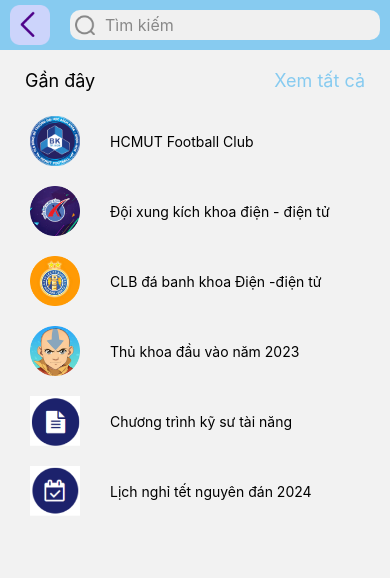
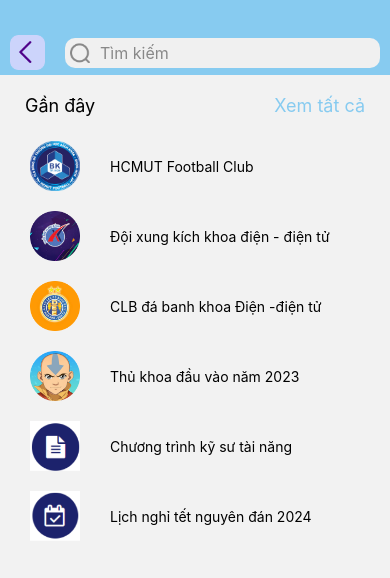
Before and after one commit to hung1306/bk-insignt, a React Native app: screen /Search in a window 390 px wide. Shown: the top 578 px of the page. Built offline with nearby package versions, Linux system fonts and the light colour scheme; what @ui-kitten/components would draw is missing.

Commit message:
update ui search

```diff
--- a/src/screens/SearchScreen/InfoSearchScreen.js
+++ b/src/screens/SearchScreen/InfoSearchScreen.js
@@ -1,5 +1,6 @@
 import { StyleSheet, View, Text, Image, Pressable, ScrollView } from "react-native";
 import { useNavigation } from '@react-navigation/native';
+import { BottomNavigation } from "@ui-kitten/components";
 
 export const InfoSearchScreen = () => {
     const navigation = useNavigation();
@@ -150,13 +151,13 @@ export const InfoSearchScreen = () => {
                         style={styles.iconno1}
                     />
                 </Pressable>
-                <Pressable onPress={() => { }}>
+                <Pressable onPress={() => navigation.navigate("Calendar")}>
                     <Image
                         source={require("../../../assets/Home/vector2.png")}
                         style={styles.iconno2}
                     />
                 </Pressable>
-                <Pressable onPress={() => { }}>
+                <Pressable onPress={() => navigation.navigate("Map")}>
                     <Image
                         source={require("../../../assets/Home/vector3.png")}
                         style={styles.iconno3}
@@ -169,6 +170,7 @@ export const InfoSearchScreen = () => {
                     />
                 </Pressable>
             </View>
+            {/* <BottomNavigation /> */}
         </View>
     )
 }
@@ -177,6 +179,7 @@ const styles = StyleSheet.create({
     flexDirection: 'row',
     justifyContent: 'space-between',
     padding: 10,
+    // marginTop: 20,
   },
   column: {
     flex: 1,
@@ -193,13 +196,14 @@ const styles = StyleSheet.create({
         flexDirection: 'row',
         alignItems: 'center',
         //justifyContent: 'center',
-        paddingTop: 10,
+        marginTop: 30,
         paddingLeft: 10,
+        marginTop:20,
         //padding: 10,
     },
     backIcon: {
-        width: 40,
-        height: 40,
+        width: 35,
+        height: 35,
         marginRight: 20,
     },
     headerText: {
--- a/src/screens/SearchScreen/InfoSearchScreen2.js
+++ b/src/screens/SearchScreen/InfoSearchScreen2.js
@@ -150,13 +150,13 @@ export const InfoSearchScreen2 = () => {
                         style={styles.iconno1}
                     />
                 </Pressable>
-                <Pressable onPress={() => { }}>
+                <Pressable onPress={() => navigation.navigate("Calendar")}>
                     <Image
                         source={require("../../../assets/Home/vector2.png")}
                         style={styles.iconno2}
                     />
                 </Pressable>
-                <Pressable onPress={() => { }}>
+                <Pressable onPress={() => navigation.navigate("Map")}>
                     <Image
                         source={require("../../../assets/Home/vector3.png")}
                         style={styles.iconno3}
@@ -195,7 +195,7 @@ const styles = StyleSheet.create({
         //justifyContent: 'center',
         paddingTop: 10,
         paddingLeft: 10,
-        //padding: 10,
+        marginTop: 20,
     },
     backIcon: {
         width: 40,
--- a/src/screens/SearchScreen/InfoSearchScreen3.js
+++ b/src/screens/SearchScreen/InfoSearchScreen3.js
@@ -1,5 +1,12 @@
-import { StyleSheet, View, Text, Image, Pressable, ScrollView } from "react-native";
-import { useNavigation } from '@react-navigation/native';
+import {
+  StyleSheet,
+  View,
+  Text,
+  Image,
+  Pressable,
+  ScrollView,
+} from "react-native";
+import { useNavigation } from "@react-navigation/native";
 
 export const InfoSearchScreen3 = () => {
   const navigation = useNavigation();
@@ -19,9 +26,12 @@ export const InfoSearchScreen3 = () => {
   return (
     <View style={[styles.profilepage]}>
       <View style={styles.Headercontainer}>
-                <Pressable style={[styles.backIconCon]} onPress={() => navigation.navigate('Search')}>
+        <Pressable
+          style={[styles.backIconCon]}
+          onPress={() => navigation.navigate("Search")}
+        >
           <Image
-                        source={require('../../../assets/Profile1/frame-18.png')}
+            source={require("../../../assets/Profile1/frame-18.png")}
             style={styles.backIcon}
           />
         </Pressable>
@@ -32,12 +42,12 @@ export const InfoSearchScreen3 = () => {
       <View>
         <Text style={styles.hcmutFootballClub1}>CLB đá banh khoa Điện</Text>
         <Image
-                source={require('../../../assets/Search/background3.png')}
+          source={require("../../../assets/Search/background3.png")}
           resizeMode="cover"
           style={styles.image53Icon}
         />
         <Image
-                source={require('../../../assets/Search/dabanhddt.png')}
+          source={require("../../../assets/Search/dabanhddt.png")}
           style={styles.image52Icon}
           resizeMode="cover"
         />
@@ -77,92 +87,97 @@ export const InfoSearchScreen3 = () => {
       </View>
       <View style={styles.settingsContainer}>
         <Text style={styles.chiTit}>Chi tiết</Text>
-                <ScrollView contentContainerStyle={styles.settingsList}
+        <ScrollView
+          contentContainerStyle={styles.settingsList}
           showsVerticalScrollIndicator={false}
-                showsHorizontalScrollIndicator={false}>
-
+          showsHorizontalScrollIndicator={false}
+        >
           <View style={styles.settingItem}>
             <Image
               resizeMode="cover"
-                                source={require('../../../assets/Search/vector1.png')} // Replace with the path or URL of your setting icon
+              source={require("../../../assets/Search/vector1.png")} // Replace with the path or URL of your setting icon
               style={styles.settingIcon}
             />
             <View style={styles.text2Con}>
-
-                        <Text style={styles.settingText2}>Trang - CLB đá banh khoa điện</Text>
+              <Text style={styles.settingText2}>
+                Trang - CLB đá banh khoa điện
+              </Text>
             </View>
-
           </View>
-                    <View  />
+          <View />
           <View style={styles.settingItem}>
             <Image
               resizeMode="cover"
-                                source={require('../../../assets/Search/vector2.png')} // Replace with the path or URL of your setting icon
+              source={require("../../../assets/Search/vector2.png")} // Replace with the path or URL of your setting icon
               style={styles.settingIcon}
             />
             <View style={styles.text2Con}>
-                        <Text style={[styles.settingText2, { color: '#0077cc' }]}>028 368 7256</Text>
+              <Text style={[styles.settingText2, { color: "#0077cc" }]}>
+                028 368 7256
+              </Text>
             </View>
-
           </View>
-                    <View  />
+          <View />
           <View style={styles.settingItem}>
             <Image
               resizeMode="cover"
-                                source={require('../../../assets/Search/vector3.png')} // Replace with the path or URL of your setting icon
+              source={require("../../../assets/Search/vector3.png")} // Replace with the path or URL of your setting icon
               style={styles.settingIcon}
             />
             <View style={styles.text2Con}>
-                        <Text style={[styles.settingText2, { color: '#0077cc' }]}>ctctsv@hcmut.edu.vn</Text>
+              <Text style={[styles.settingText2, { color: "#0077cc" }]}>
+                ctctsv@hcmut.edu.vn
+              </Text>
             </View>
-
           </View>
-                    <View  />
+          <View />
           <View style={styles.settingItem}>
             <Image
               resizeMode="cover"
-                                source={require('../../../assets/Search/vector4.png')} // Replace with the path or URL of your setting icon
+              source={require("../../../assets/Search/vector4.png")} // Replace with the path or URL of your setting icon
               style={styles.settingIcon}
             />
             <View style={styles.text2Con}>
-                        <Text style={[styles.settingText2, { color: '#008000' }]}>Luôn mở cửa</Text>
+              <Text style={[styles.settingText2, { color: "#008000" }]}>
+                Luôn mở cửa
+              </Text>
             </View>
-
           </View>
-                    <View  />
+          <View />
           <View style={styles.settingItem}>
             <Image
               resizeMode="cover"
-                                source={require('../../../assets/Search/vector5.png')} // Replace with the path or URL of your setting icon
+              source={require("../../../assets/Search/vector5.png")} // Replace with the path or URL of your setting icon
               style={styles.settingIcon}
             />
             <View style={styles.text2Con}>
-                        <Text style={[styles.settingText2, { color: '#0077cc' }]}>dabanhhcmut.edu.vn</Text>
+              <Text style={[styles.settingText2, { color: "#0077cc" }]}>
+                dabanhhcmut.edu.vn
+              </Text>
             </View>
-
           </View>
         </ScrollView>
       </View>
       <View style={styles.container}>
-                <Pressable onPress={() => navigation.navigate('Home')}>
+        <Pressable onPress={() => navigation.navigate("Home")}>
           <Image
             source={require("../../../assets/Home/vector1.png")}
             style={styles.iconno1}
           />
         </Pressable>
-                <Pressable onPress={() => { }}>
+        <Pressable onPress={() => navigation.navigate("Calendar")}>
           <Image
             source={require("../../../assets/Home/vector2.png")}
             style={styles.iconno2}
           />
         </Pressable>
-                <Pressable onPress={() => { }}>
+        <Pressable onPress={() => navigation.navigate("Map")}>
           <Image
             source={require("../../../assets/Home/vector3.png")}
             style={styles.iconno3}
           />
         </Pressable>
-                <Pressable onPress={() => navigation.navigate('Profile')}>
+        <Pressable onPress={() => navigation.navigate("Profile")}>
           <Image
             source={require("../../../assets/Home/union1.png")}
             style={styles.iconno3}
@@ -170,18 +185,18 @@ export const InfoSearchScreen3 = () => {
         </Pressable>
       </View>
     </View>
-    )
-}
+  );
+};
 const styles = StyleSheet.create({
   itemContainer: {
-    flexDirection: 'row',
-    justifyContent: 'space-between',
+    flexDirection: "row",
+    justifyContent: "space-between",
     padding: 10,
   },
   column: {
     flex: 1,
-    justifyContent: 'center',
-    alignItems: 'center',
+    justifyContent: "center",
+    alignItems: "center",
   },
   profilepage: {
     backgroundColor: "#87cbf0",
@@ -190,32 +205,32 @@ const styles = StyleSheet.create({
     width: "100%",
   },
   Headercontainer: {
-        flexDirection: 'row',
-        alignItems: 'center',
+    flexDirection: "row",
+    alignItems: "center",
     //justifyContent: 'center',
     paddingTop: 10,
     paddingLeft: 10,
     //padding: 10,
+    marginTop:20,
   },
   backIcon: {
-        width: 40,
-        height: 40,
+    width: 35,
+    height: 35,
     marginRight: 20,
   },
   headerText: {
     fontSize: 20,
-
   },
   container: {
-        position: 'absolute',
+    position: "absolute",
     bottom: 5,
-        flexDirection: 'row',
-        justifyContent: 'space-around',
-        alignItems: 'center',
-        backgroundColor: 'white',
+    flexDirection: "row",
+    justifyContent: "space-around",
+    alignItems: "center",
+    backgroundColor: "white",
     height: 60,
     paddingHorizontal: 20,
-        width: '100%',
+    width: "100%",
     borderRadius: 20,
   },
   icon: {
@@ -235,24 +250,19 @@ const styles = StyleSheet.create({
     height: 29,
   },
   settingsContainer: {
-        top:330,
-        backgroundColor: '#fff',
-
-
-
+    top: 330,
+    backgroundColor: "#fff",
   },
-    settingsList: {
-
-    },
+  settingsList: {},
   settingItem: {
-        flexDirection: 'row',
-        alignItems: 'center',
-        justifyContent: 'space-between',
+    flexDirection: "row",
+    alignItems: "center",
+    justifyContent: "space-between",
     marginBottom: 10,
   },
   separator: {
     borderBottomWidth: 1,
-        borderColor: '#ccc',
+    borderColor: "#ccc",
     marginTop: 3,
     marginBottom: 3,
   },
@@ -269,19 +279,16 @@ const styles = StyleSheet.create({
   },
   settingText2: {
     fontSize: 16,
-
   },
-    text2Con:{
+  text2Con: {
     width: 300,
-
-
   },
   chiTit: {
     fontSize: 20,
-      left:25,
+    left: 25,
   },
   image53Icon: {
-        top:10,
+    top: 10,
     left: -10,
     width: 444,
     height: 180,
@@ -295,15 +302,12 @@ const styles = StyleSheet.create({
     height: 170,
     borderRadius: 90,
     position: "absolute",
-
   },
   image55Icon: {
-        left:45,
-
+    left: 45,
   },
   image56Icon: {
     left: 95,
-
   },
   image57Icon: {
     left: 144,
@@ -322,20 +326,20 @@ const styles = StyleSheet.create({
   iconLayout1: {
     height: 60,
     width: 60,
-        top:310,
+    top: 310,
     position: "absolute",
   },
   iconLayout2: {
     height: 65,
     width: 65,
-        top:310,
+    top: 310,
     position: "absolute",
   },
   iconLayout: {
     borderRadius: 90,
     height: 60,
     width: 60,
-        top:310,
+    top: 310,
 
     position: "absolute",
   },
@@ -346,14 +350,14 @@ const styles = StyleSheet.create({
     textAlign: "center",
     width: 274,
     height: 48,
-        fontSize:22,
+    fontSize: 22,
     position: "absolute",
   },
   overlayText: {
-        left:293,
+    left: 293,
     top: 315,
-        fontSize:22,
+    fontSize: 22,
     padding: 10,
     // Khoảng cách giữa văn bản và mép hình ảnh
-      }
-})
+  },
+});
--- a/src/screens/SearchScreen/SearchScreen.js
+++ b/src/screens/SearchScreen/SearchScreen.js
@@ -1,48 +1,86 @@
-import { StyleSheet, View, Text, Image,  TextInput,Pressable,FlatList,TouchableOpacity } from "react-native";
-import { useNavigation } from '@react-navigation/native';
-import { fontFamily, Color, FontSize, Border, Padding } from "../../../GlobalStyles";
+import {
+  StyleSheet,
+  View,
+  Text,
+  Image,
+  TextInput,
+  Pressable,
+  FlatList,
+  TouchableOpacity,
+} from "react-native";
+import { useNavigation } from "@react-navigation/native";
+import {
+  fontFamily,
+  Color,
+  FontSize,
+  Border,
+  Padding,
+} from "../../../GlobalStyles";
 import React, { useState } from "react";
-import { NavigationContainer } from '@react-navigation/native';
-import { createStackNavigator } from '@react-navigation/stack';
+import { NavigationContainer } from "@react-navigation/native";
+import { createStackNavigator } from "@react-navigation/stack";
 const data = [
-  { id: '1', text: 'HCMUT Football Club', image1: require('../../../assets/Search/logo.png') },
-  { id: '2', text: 'Đội xung kích khoa điện - điện tử', image1: require('../../../assets/Search/dxkddt.png') },
-  { id: '3', text: 'CLB đá banh khoa Điện -điện tử', image1: require('../../../assets/Search/dabanhddt.png') },
-  { id: '4', text: 'Thủ khoa đầu vào năm 2023', image1: require('../../../assets/Search/thukhoa.png')},
-  { id: '5', text: 'Chương trình kỹ sư tài năng', image1: require('../../../assets/Search/kstn.png') },
-  { id: '6', text: 'Lịch nghỉ tết nguyên đán 2024', image1: require('../../../assets/Search/lichnghi.png') },
+  {
+    id: "1",
+    text: "HCMUT Football Club",
+    image1: require("../../../assets/Search/logo.png"),
+  },
+  {
+    id: "2",
+    text: "Đội xung kích khoa điện - điện tử",
+    image1: require("../../../assets/Search/dxkddt.png"),
+  },
+  {
+    id: "3",
+    text: "CLB đá banh khoa Điện -điện tử",
+    image1: require("../../../assets/Search/dabanhddt.png"),
+  },
+  {
+    id: "4",
+    text: "Thủ khoa đầu vào năm 2023",
+    image1: require("../../../assets/Search/thukhoa.png"),
+  },
+  {
+    id: "5",
+    text: "Chương trình kỹ sư tài năng",
+    image1: require("../../../assets/Search/kstn.png"),
+  },
+  {
+    id: "6",
+    text: "Lịch nghỉ tết nguyên đán 2024",
+    image1: require("../../../assets/Search/lichnghi.png"),
+  },
 ];
 const Stack = createStackNavigator();
 
 export const SearchScreen = () => {
   const navigation = useNavigation();
   const [searchKeyword, setSearchKeyword] = useState("");
-    const filteredData = data.filter(item =>
+  const filteredData = data.filter((item) =>
     item.text.toLowerCase().includes(searchKeyword.toLowerCase())
   );
-    const isSearching = searchKeyword !== '';
+  const isSearching = searchKeyword !== "";
   const displayedData = searchKeyword ? filteredData : data;
   const handleItemPress = (item) => {
-
-      if (item.id === '1') {
-        navigation.navigate('InfoSearch', { itemId: item.id });
-      } else if (item.id === '2') {
-        navigation.navigate('InfoSearch2', { itemId: item.id });
-      } else if (item.id === '3') {
-        navigation.navigate('InfoSearch3', { itemId: item.id });
+    if (item.id === "1") {
+      navigation.navigate("InfoSearch", { itemId: item.id });
+    } else if (item.id === "2") {
+      navigation.navigate("InfoSearch2", { itemId: item.id });
+    } else if (item.id === "3") {
+      navigation.navigate("InfoSearch3", { itemId: item.id });
     }
   };
 
-
   return (
-
     <View>
-           <View  style={styles.container}>
+      <View style={styles.container}>
         <View style={styles.headerContainer}>
-
-      <Pressable style={[styles.backIconCon]} onPress={() => navigation.navigate('Home')}>
+          <Pressable
+            style={[styles.backIconCon]}
+            onPress={() => navigation.navigate("Home")}
+          >
             <Image
-                        source={require('../../../assets/Profile1/frame-18.png')}
+              source={require("../../../assets/Profile1/frame-18.png")}
               style={styles.backIcon}
             />
           </Pressable>
@@ -50,7 +88,7 @@ export const SearchScreen = () => {
             <Image
               style={styles.searchIcon}
               resizeMode="cover"
-            source={require('../../../assets/Home/image-4.png')}
+              source={require("../../../assets/Home/image-4.png")}
             />
             <TextInput
               style={styles.searchInput}
@@ -60,26 +98,30 @@ export const SearchScreen = () => {
               onChangeText={setSearchKeyword}
             />
           </View>
-
-
         </View>
-
       </View>
       <View style={styles.actionButtonsContainer}>
-    <Pressable onPress={() => console.log('Pressed Gần đây')}>
+        <Pressable onPress={() => console.log("Pressed Gần đây")}>
           <Text style={styles.actionButton}>Gần đây</Text>
         </Pressable>
-        <Pressable onPress={() => console.log('Pressed Xem tất cả')}>
+        <Pressable onPress={() => console.log("Pressed Xem tất cả")}>
           <Text style={styles.action2Button}>Xem tất cả</Text>
         </Pressable>
       </View>
       {isSearching ? (
         <FlatList
           data={filteredData}
-          keyExtractor={item => item.id}
+          keyExtractor={(item) => item.id}
           renderItem={({ item }) => (
             <TouchableOpacity onPress={() => handleItemPress(item)}>
-              <View style={{ flexDirection: 'row', alignItems: 'center', marginVertical: 25,top:30 }}>
+              <View
+                style={{
+                  flexDirection: "row",
+                  alignItems: "center",
+                  marginVertical: 25,
+                  top: 30,
+                }}
+              >
                 <Image source={item.image1} style={styles.image1} />
                 <Text style={styles.itemText}>{item.text}</Text>
               </View>
@@ -88,9 +130,19 @@ export const SearchScreen = () => {
         />
       ) : (
         <View>
-          {data.map(item => (
-            <TouchableOpacity key={item.id} onPress={() => handleItemPress(item)}>
-              <View style={{ flexDirection: 'row', alignItems: 'center', marginVertical: 10,top:30 }}>
+          {data.map((item) => (
+            <TouchableOpacity
+              key={item.id}
+              onPress={() => handleItemPress(item)}
+            >
+              <View
+                style={{
+                  flexDirection: "row",
+                  alignItems: "center",
+                  marginVertical: 10,
+                  top: 30,
+                }}
+              >
                 <Image source={item.image1} style={styles.image1} />
                 <Text style={styles.itemText}>{item.text}</Text>
               </View>
@@ -98,35 +150,30 @@ export const SearchScreen = () => {
           ))}
         </View>
       )}
-
-
     </View>
-    )
-    console.log(displayedData);
-
-}
+  );
+  // console.log(displayedData);
+};
 const styles = StyleSheet.create({
-
   container: {
-
-        backgroundColor: '#87cbf0',
-
+    backgroundColor: "#87cbf0",
   },
   headerContainer: {
-        flexDirection: 'row',
-        alignItems: 'center',
+    flexDirection: "row",
+    alignItems: "center",
     paddingHorizontal: 10,
     paddingVertical: 5,
+    marginTop: 30,
   },
   backIcon: {
-        width: 40,
-        height: 40,
+    width: 35,
+    height: 35,
     marginRight: 20,
   },
   searchContainer: {
-        flexDirection: 'row',
-        alignItems: 'center',
-        backgroundColor: '#f0f0f0',
+    flexDirection: "row",
+    alignItems: "center",
+    backgroundColor: "#f0f0f0",
     borderRadius: 10,
     padding: 5,
     flex: 1,
@@ -135,12 +182,12 @@ const styles = StyleSheet.create({
     width: 20,
     height: 20,
     marginRight: 10,
-        tintColor: '#888',
+    tintColor: "#888",
   },
   searchInput: {
     flex: 1,
     fontSize: 16,
-        color: '#333',
+    color: "#333",
   },
   vectorParent: {
     marginLeft: -197.5,
@@ -167,19 +214,16 @@ const styles = StyleSheet.create({
     top: 20,
     left: 25,
     fontSize: 18,
-
   },
   action2Button: {
     top: 20,
     fontSize: 18,
-        right:25,
-        color:'#87cbf0',
-
-
+    right: 25,
+    color: "#87cbf0",
   },
   actionButtonsContainer: {
-        flexDirection: 'row', // Add row direction
-        justifyContent: 'space-between', // Space evenly
+    flexDirection: "row", // Add row direction
+    justifyContent: "space-between", // Space evenly
     marginBottom: 5, // Add margin bottom
   },
   hcmutFootballClubContainer: {
@@ -192,7 +236,7 @@ const styles = StyleSheet.create({
     width: 253,
     textAlign: "left",
     color: Color.lightLabelPrimary,
-        fontSize:18,
+    fontSize: 18,
   },
   cuLcBContainer: {
     top: 136,
@@ -214,43 +258,36 @@ const styles = StyleSheet.create({
     top: 186,
   },
   chngTrnhK: {
-        top: 186+50,
+    top: 186 + 50,
   },
   lchNghTt: {
-        top: 186+100,
+    top: 186 + 100,
   },
-      iconlogo:{
-        width:50,
-        height:50,
+  iconlogo: {
+    width: 50,
+    height: 50,
     left: 35,
     top: 20,
   },
   row: {
-        flexDirection: 'row',
-        justifyContent: 'space-between',
-        alignItems: 'center',
+    flexDirection: "row",
+    justifyContent: "space-between",
+    alignItems: "center",
     padding: 10,
-        top:20,
+    top: 20,
   },
   image1: {
     width: 50,
     height: 50,
-        left:30,
-        resizeMode: 'cover',
-        marginRight:60,
+    left: 30,
+    resizeMode: "cover",
+    marginRight: 60,
   },
 
   image2: {
     width: 18,
     height: 10,
     right: 25,
-        resizeMode: 'cover',
+    resizeMode: "cover",
   },
-
-
-
-
-
-
-
-})
+});
```
Lines whose indentation alone changed are shown as unchanged.
